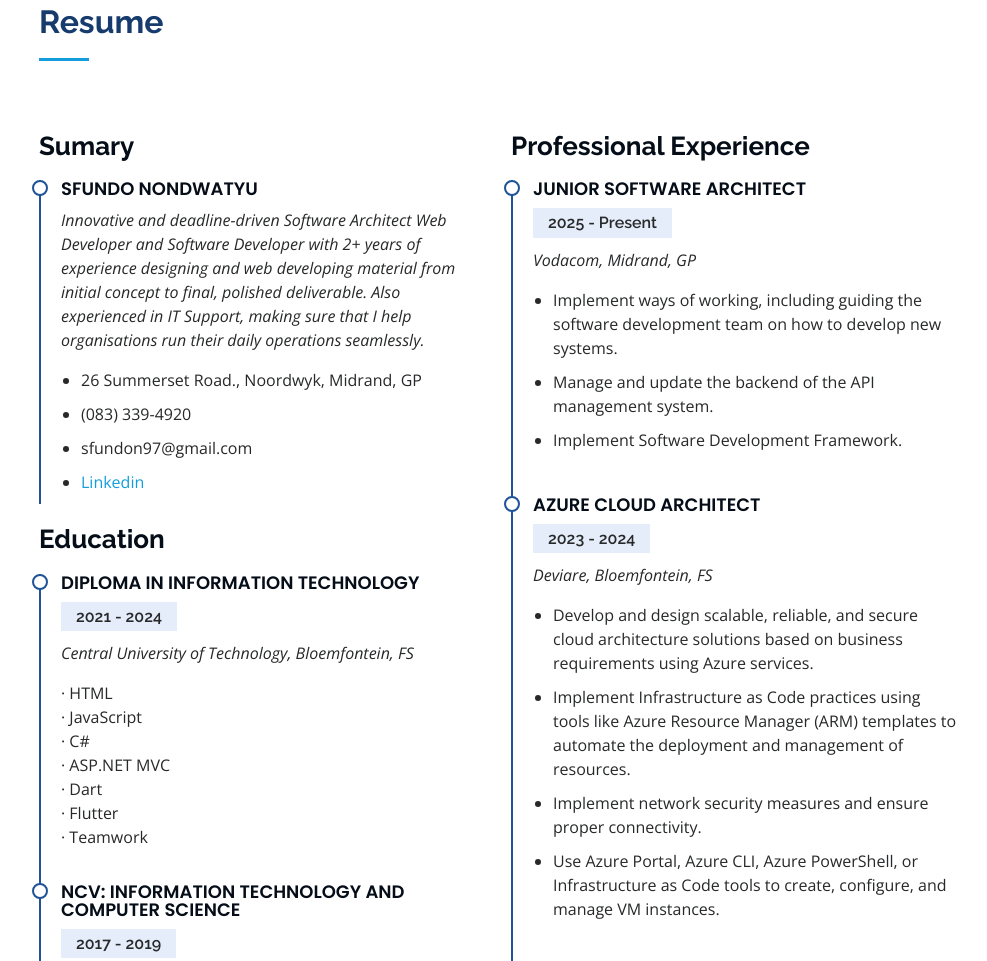
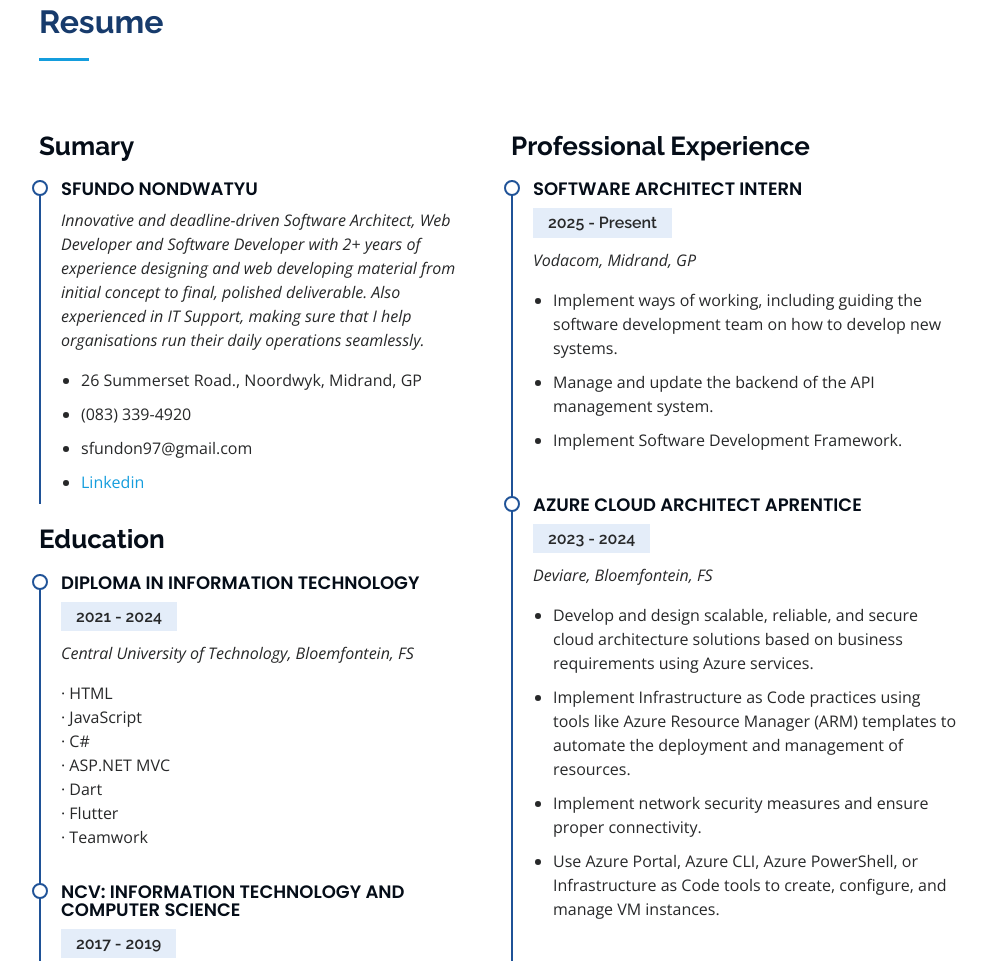
Before and after one commit to Sfundon97/Portfolio, a plain HTML site: page index.html in a window 1280 px wide. Shown: the part 2452-3413 px from the top of the page, without its empty margins (291-1278 px from the left). Drawn offline with nearby package versions, Linux system fonts and the light colour scheme.

Commit message:
Pre-Final Version

```diff
--- a/index.html
+++ b/index.html
@@ -260,7 +260,7 @@
             <h3 class="resume-title">Sumary</h3>
             <div class="resume-item pb-0">
               <h4>Sfundo Nondwatyu</h4>
-              <p><em>Innovative and deadline-driven Software Architect Web Developer and Software Developer with 2+ years of experience designing and web developing  material from initial concept to final, polished deliverable. Also experienced in IT Support, making sure that I help organisations run their daily operations seamlessly.</em></p>
+              <p><em>Innovative and deadline-driven Software Architect, Web Developer and Software Developer with 2+ years of experience designing and web developing  material from initial concept to final, polished deliverable. Also experienced in IT Support, making sure that I help organisations run their daily operations seamlessly.</em></p>
               <ul>
                 <li>26 Summerset Road., Noordwyk, Midrand, GP</li>
                 <li>(083) 339-4920</li>
@@ -289,7 +289,7 @@
           <div class="col-lg-6" data-aos="fade-up" data-aos-delay="100">
             <h3 class="resume-title">Professional Experience</h3>
              <div class="resume-item">
-              <h4>JUNIOR SOFTWARE ARCHITECT</h4>
+              <h4>SOFTWARE ARCHITECT INTERN</h4>
               <h5>2025 - Present</h5>
               <p><em>Vodacom, Midrand, GP </em></p>
               <ul>
@@ -299,7 +299,7 @@
               </ul>
             </div>
             <div class="resume-item">
-              <h4>AZURE CLOUD ARCHITECT</h4>
+              <h4>AZURE CLOUD ARCHITECT APRENTICE</h4>
               <h5>2023 - 2024</h5>
               <p><em>Deviare, Bloemfontein, FS </em></p>
               <ul>
@@ -529,7 +529,7 @@
                 <div class="address">
                   <i class="bi bi-geo-alt"></i>
                   <h4>Location:</h4>
-                  <p>28 King Edward Rd., Willows, Bloemfontein, FS</p>
+                  <p>26 Summerset Rd., Noordwyk, Midrand, GP</p>
                 </div>
                 <div class="email">
                   <i class="bi bi-envelope"></i>
```
